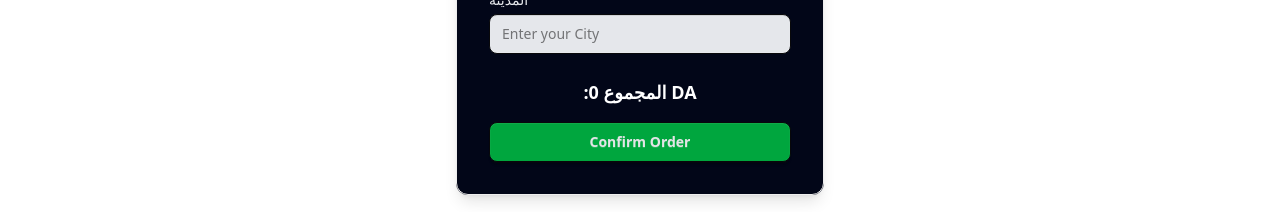
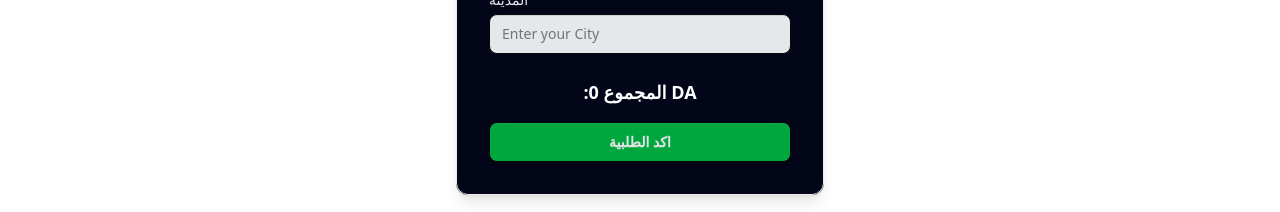
Before and after one commit to KhemissatRa/OctoWeb, a React app: page /checkout in a window 1280 px wide. Shown: the part 820-1032 px from the top of the page. Built offline with nearby package versions, Linux system fonts and the light colour scheme; no server answers; the HTML template or start-up script is replaced by a standard one.

Commit message:
change checkout

```diff
--- a/src/pages/Checkout.jsx
+++ b/src/pages/Checkout.jsx
@@ -13,7 +13,6 @@ export default function Checkout() {
   // ✅ Only store user info in state (NOT orders)
   const [order, setOrder] = useState({
     name: "",
-    email: "",
     willaya: "",
     city: "",
     Number: ""
@@ -43,9 +42,9 @@ export default function Checkout() {
     const finalOrder = {
       order: buildOrders(), // ✅ ALWAYS ARRAY
       name: order.name,
-      email: order.email,
       willaya: order.willaya,
       city: order.city,
+      email: "admin@email.com",
       Number: order.Number,
       totalPrice,
       Done: false
@@ -145,8 +144,7 @@ export default function Checkout() {
             type="submit"
             className="btn btn-neutral bg-green-600 w-full rounded-lg font-semibold"
           >
-            Confirm Order
-          </button>
+اكد الطلبية          </button>
         </fieldset>
       </form>
 
```
